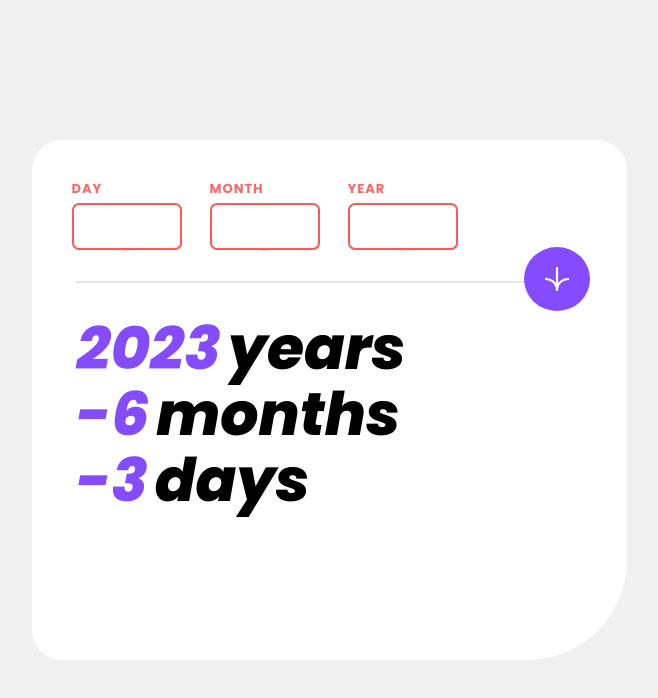
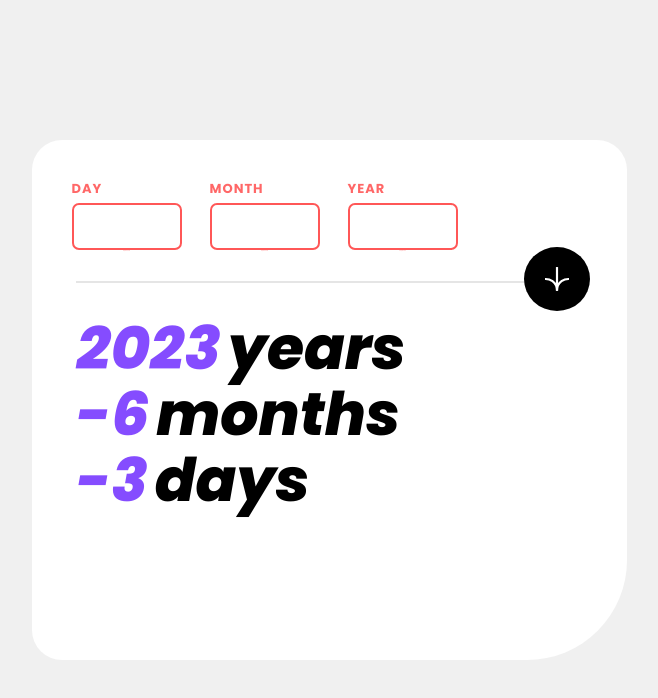
Before and after one commit to jwren4170/age-calculator, a website with bundled scripts: page index.html in a window 1280 px wide. Both pictures are taken after a click on the button 867 px from the left and 277 px from the top of the page. Shown: the whole page, without its empty margins (311-969 px from the left). Built offline with nearby package versions, Linux system fonts and the light colour scheme.

Commit message:
Added active state to button

```diff
--- a/assets/js/main.js
+++ b/assets/js/main.js
@@ -4,6 +4,7 @@ import { calculateAge } from './age-calculations.js';
 const button = document.querySelector('.svg');
 
 button.addEventListener('click', (e) => {
+	button.style.backgroundColor = '#000';
 	e.preventDefault();
 	validateFormInputs();
 	calculateAge();
--- a/index.html
+++ b/index.html
@@ -44,8 +44,10 @@
 				<div class="btn__container">
 					<span class="btn__container--hr">
 						<hr class="hr">
-						<img src="./assets/images/icon-arrow.svg" alt="Submit button for age calculation" role="button"
-							class="svg">
+						<a href="#" class="btn__container--link">
+							<img src="./assets/images/icon-arrow.svg" alt="Submit button for age calculation"
+								role="button" class="svg">
+						</a>
 					</span>
 				</div>
 				<div class="card__body">
--- a/scss/main.scss
+++ b/scss/main.scss
@@ -105,7 +105,7 @@
 	position: relative;
 	cursor: pointer;
 
-	.hr {
+	hr {
 		border: f.rems(1) solid var(--light-grey);
 		opacity: 0.7;
 	}
```
Also changed, not shown: assets/css/style.css.
